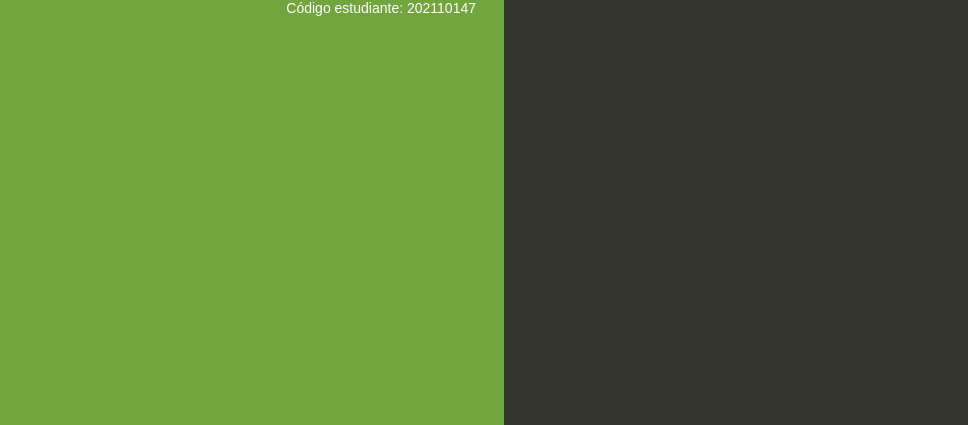
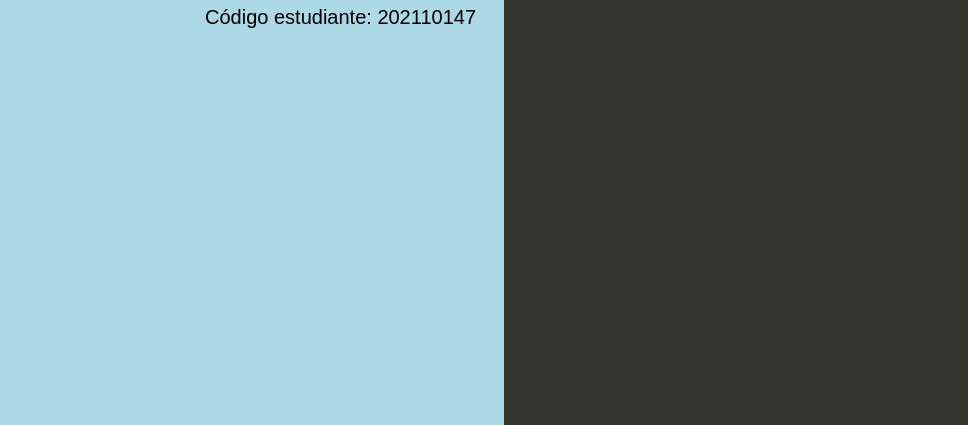
Before and after one commit to Gers0326/laboratorioAWS, a website: page index.html in a window 1280 px wide. Shown: the part 375-800 px from the top of the page, without its empty margins (136-1104 px from the left). Drawn offline with Linux system fonts and the light colour scheme.

Commit message:
Update index.html

```diff
--- a/index.html
+++ b/index.html
@@ -36,12 +36,14 @@
 
         text-align: right;
         padding-top: 11em;
-        background-color: #73A53E;
+        background-color: #ADD8E6;
 
       }
       .textColumn p {
         width: 75%;
         float:right;
+        color:black;
+        font-size: 20px;
       }
       .linksColumn {
         position: absolute;
```
